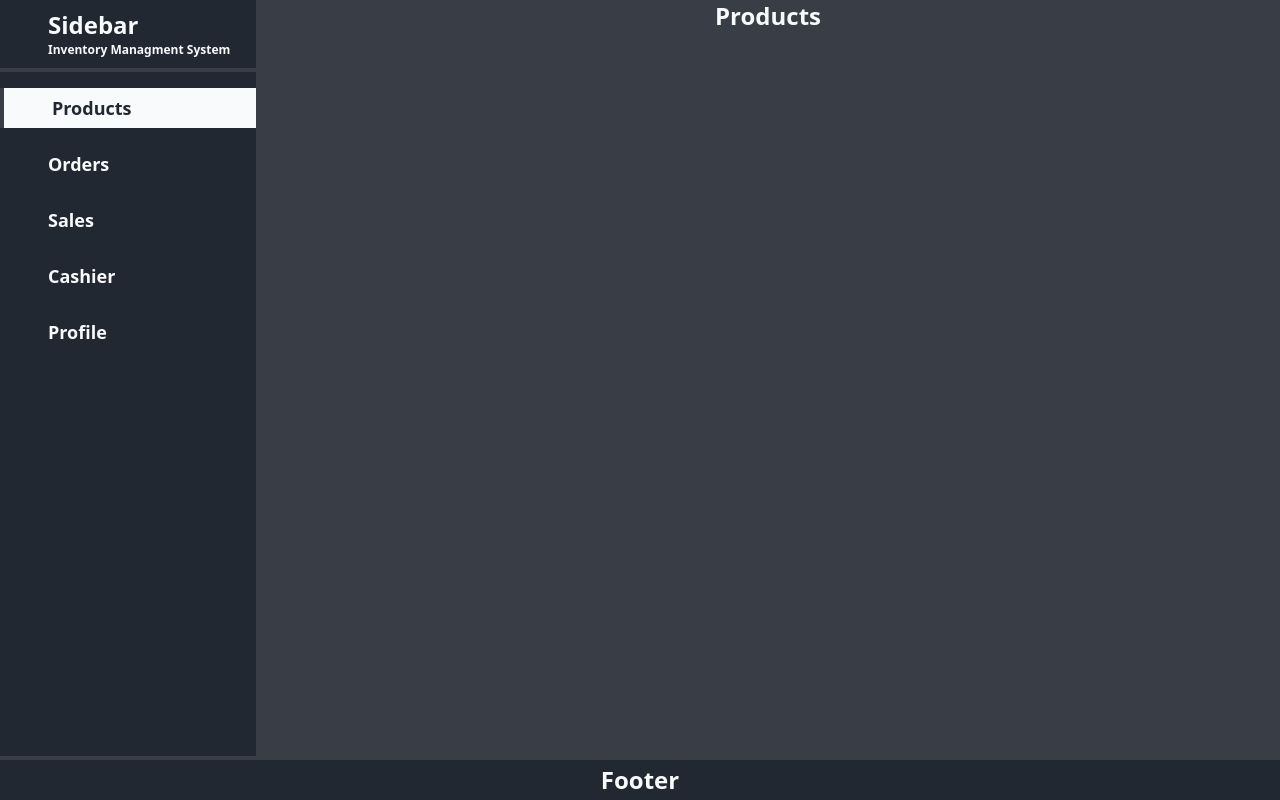
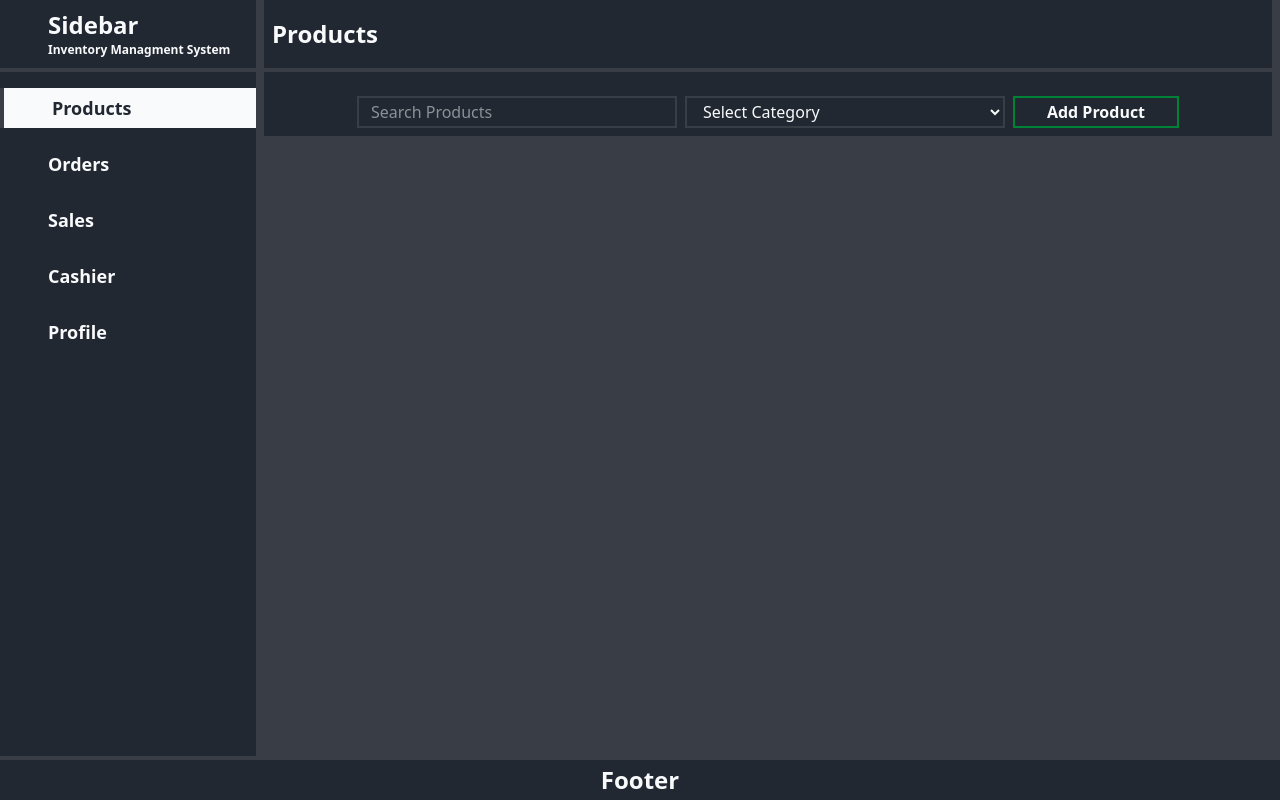
Before and after one commit to Yasir-Ali-Swe/Inventory-Managment-System-React-Dashboard-, a React (Vite) app in the folder frontend/: page / in a window 1280 px wide. Built offline with nearby package versions, Linux system fonts and the light colour scheme.

Commit message:
Update the Product.jsx

```diff
--- a/frontend/src/Pages/Products.jsx
+++ b/frontend/src/Pages/Products.jsx
@@ -1,9 +1,51 @@
 import React from 'react'
+import { useState } from 'react'
+const Categories = [
+  { value: 'Select Category' ,},
+  { value: 'Departmental' ,},
+  { value: 'Medical' },
+  { value: 'Electronics' },
+  { value: 'Clothing' },
+  { value: 'Cosmetics' },
+  { value: 'Furniture' },
+  { value: 'Stationary' },
+  { value: 'Cosmetics' },
+  { value: 'Toys' },
+]
+
 
 const Products = () => {
+  const [selectedOption, setSelectedOption] = useState(Categories[0].value);
   return (
-    <div>
-        <h1 className='text-center text-2xl font-bold text-textColor'>Products</h1>
+    <div className='bg-mainForground max-w-full mb-2 ml-2 mr-2 flex flex-col'>
+      <div className='h-18 border-mainBg border-b-4 flex items-center'>
+        <h1 className='ml-2 text-2xl font-bold text-textColor'>Products</h1>
+      </div>
+      <div className='mt-4 flex justify-center'>
+        <div className=' mx-2 flex gap-2 items-center'>
+          <input type="text" placeholder='Search Products' className='w-80 h-8 px-3 text-textColor font-medium border-mainBg border-2 my-2 focus:ring-0 focus:outline-0 focus:border-4' />
+          <select
+            name="category"
+            className='w-80 h-8 px-3 text-textColor bg-mainForground font-medium border-mainBg border-2 my-2 focus:ring-0 focus:outline-0 focus:border-4'
+            onChange={(e) => setSelectedOption(e.target.value)}
+            value={selectedOption}
+          >
+            {
+              Categories.map((category, index) =>
+                <option
+                  key={index}
+                  value={category.value}
+                >
+                  {category.value}
+                </option>
+              )
+            }
+          </select>
+          <button className='border-green-700 border-2 h-8 px-8 text-textColor font-semibold hover:bg-green-900'>
+            Add Product
+          </button>
+        </div>
+      </div>
     </div>
   )
 }
```
